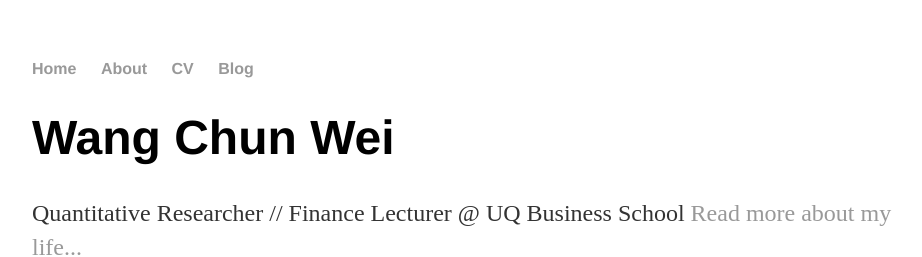
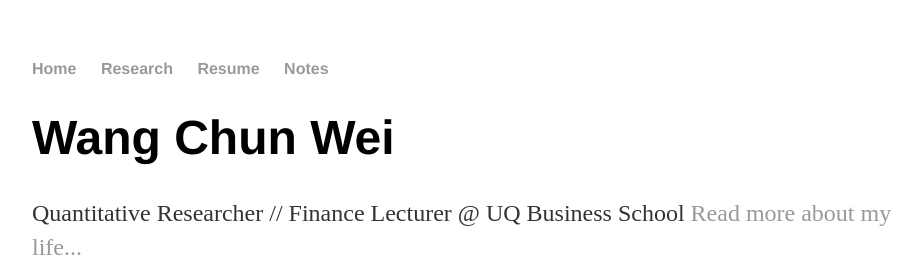
Before and after one commit to weiwangchun/weiwangchun.github.io, a Jekyll site: the page built from index.html, in a window 1280 px wide. Shown: the top 257 px of the page, without its empty margins (160-1082 px from the left). Built offline with Jekyll 4.4.1, drawn with Linux system fonts in a browser that asks for light colours.

Commit message:
Update default.html

```diff
--- a/_layouts/default.html
+++ b/_layouts/default.html
@@ -9,9 +9,9 @@
 			<nav>
 	    		<ul>
 	        		<li><a href="/">Home</a></li>
-		        	<li><a href="/about">About</a></li>
-	        		<li><a href="/cv">CV</a></li>
-	        		<li><a href="/blog">Blog</a></li>
+		        	<li><a href="/about">Research</a></li>
+	        		<li><a href="/cv">Resume</a></li>
+	        		<li><a href="/blog">Notes</a></li>
 	    		</ul>
 			</nav>
 			<div class="container">
```
